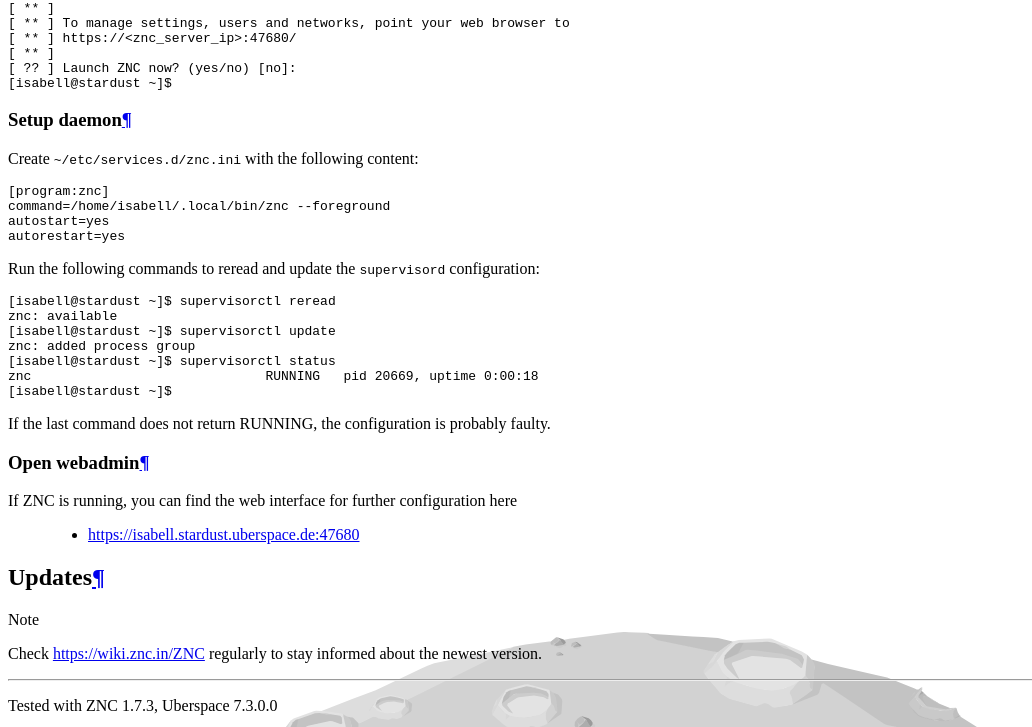
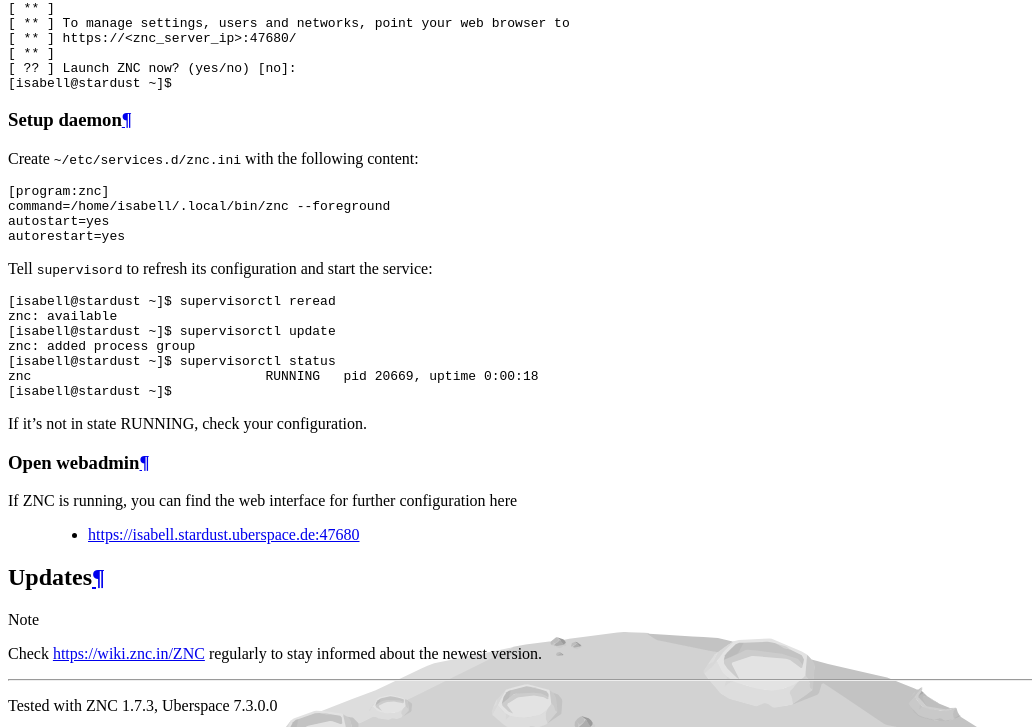
Before and after one commit to Uberspace/lab, a Sphinx documentation site: the page built from source/guide_znc.rst, in a window 1280 px wide and 900 px high, scrolled down 3725 px, cut to the strip 0-727 px from the top of the window. Shown: the whole strip, without its empty margins (0-1032 px from the left). Built offline with Sphinx 7.4.7 and the Read the Docs theme 2.0.0, drawn with Linux system fonts in a browser that asks for light colours.

Commit message:
change some wording

```diff
--- a/source/guide_znc.rst
+++ b/source/guide_znc.rst
@@ -126,7 +126,7 @@
  autostart=yes
  autorestart=yes
 
-Run the following commands to reread and update the ``supervisord`` configuration:
+Tell ``supervisord`` to refresh its configuration and start the service:
 
 ::
 
@@ -138,7 +138,7 @@
  znc                              RUNNING   pid 20669, uptime 0:00:18
  [isabell@stardust ~]$
 
-If the last command does not return RUNNING, the configuration is probably faulty.
+If it's not in state RUNNING, check your configuration.
 
 Open webadmin
 -------------
```
